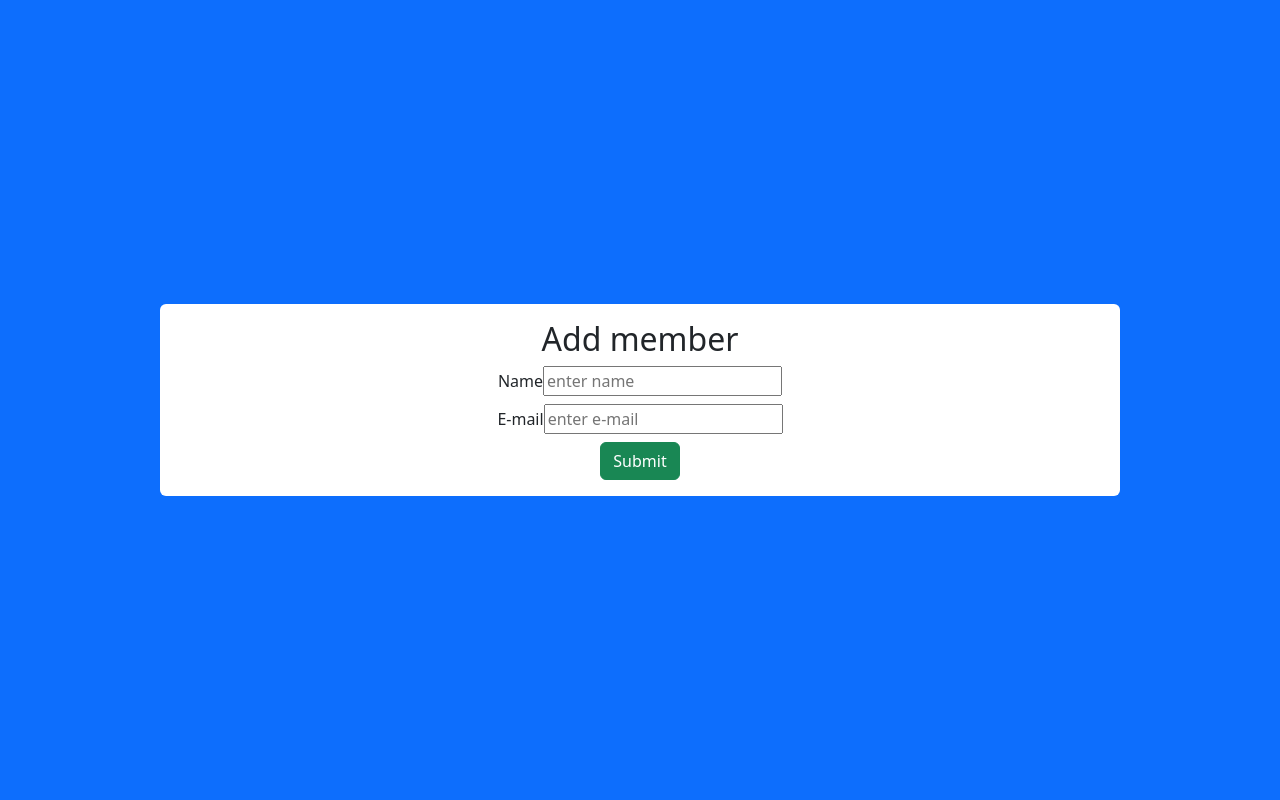
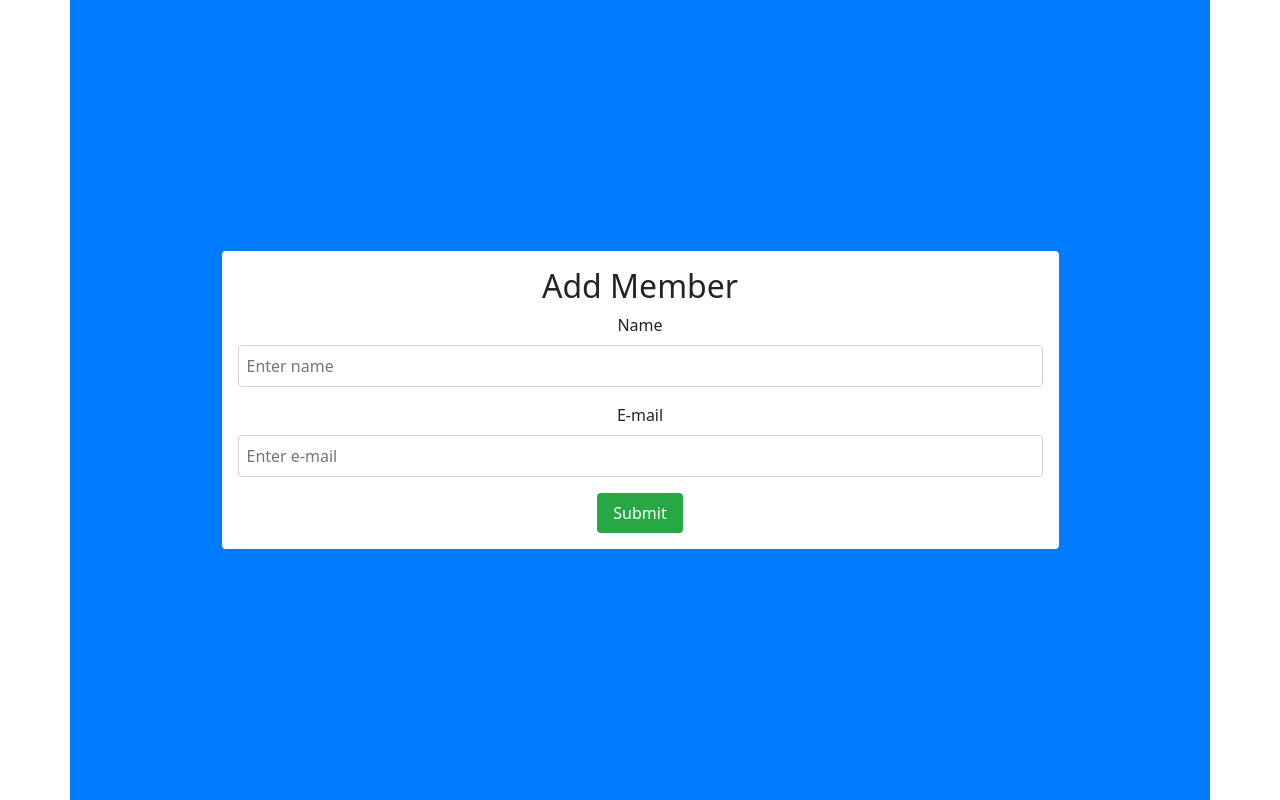
Before and after one commit to tracet2t/forms_team_trial, a React (Create React App) app in the folder frontend/: page /create in a window 1280 px wide. Built offline with nearby package versions, Linux system fonts and the light colour scheme.

Commit message:
create css

```diff
--- /dev/null
+++ b/frontend/src/Create.css
@@ -0,0 +1,40 @@
+
+.container {
+    display: flex;
+    height: 100vh;
+    background-color: #007bff;
+    justify-content: center;
+    align-items: center;
+}
+
+.form-container {
+    width: 75%;
+    background-color: #fff;
+    border-radius: 0.25rem;
+    padding: 1rem;
+}
+
+.form-group {
+    margin-bottom: 1rem;
+}
+
+.form-group label {
+    display: block;
+    margin-bottom: 0.5rem;
+}
+
+.form-group input {
+    width: 100%;
+    padding: 0.5rem;
+    border-radius: 0.25rem;
+    border: 1px solid #ced4da;
+}
+
+.btn-submit {
+    background-color: #28a745;
+    color: #fff;
+    border: none;
+    padding: 0.5rem 1rem;
+    border-radius: 0.25rem;
+    cursor: pointer;
+}
--- a/frontend/src/Create.js
+++ b/frontend/src/Create.js
@@ -1,33 +1,25 @@
-import React from 'react'
+import React from 'react';
+import './Create.css';
 
 function Create() {
-  return (
-
-         <div className='d-flex vh-100 bg-primary justify-content-center align-items-center'>
-            <div className='w-75 bg-white rounded p-3'>
+    return (
+        <div className='container'>
+            <div className='form-container'>
                 <form>
-                    <h2>Add member </h2>
-                <div className = 'mb-2'>
-                    <label htmlFor="">Name</label>
-                    <input type ="text" placeholder='enter name' className='form'/>
-                </div>
-                <div className = 'mb-2'>
-                <label htmlFor="">E-mail</label>
-                    <input type ="text" placeholder='enter e-mail' className='form'/>
-                </div>
-                <button className = 'btn btn-success'>Submit</button>
-
-
-
-
+                    <h2>Add Member</h2>
+                    <div className='form-group'>
+                        <label htmlFor="name">Name</label>
+                        <input type="text" id="name" placeholder='Enter name' />
+                    </div>
+                    <div className='form-group'>
+                        <label htmlFor="email">E-mail</label>
+                        <input type="text" id="email" placeholder='Enter e-mail' />
+                    </div>
+                    <button className='btn-submit'>Submit</button>
                 </form>
-
-
-                </div>
-
-    </div>
-  )
+            </div>
+        </div>
+    );
 }
 
-
 export default Create;
```
